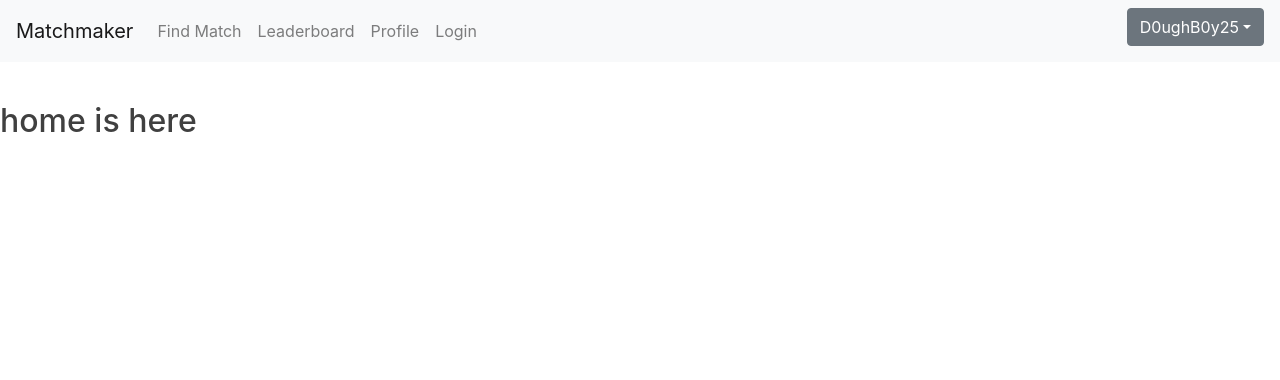
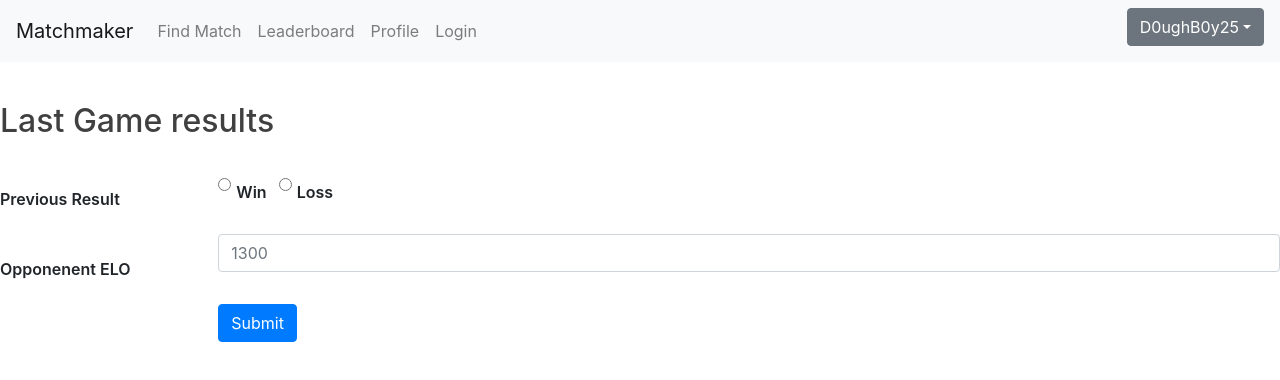
Before and after one commit to dnguyen3031/Matchmaker, a React (Create React App) app: page / in a window 1280 px wide. Shown: the top 380 px of the page. Built offline with nearby package versions, Linux system fonts and the light colour scheme.

Commit message:
Form Framework

```diff
--- a/src/components/pages/Home.js
+++ b/src/components/pages/Home.js
@@ -1,10 +1,55 @@
 import React from 'react';
 import CustomNavbar from '../../CustomNavbar';
+import Button from 'react-bootstrap/Button'
+import Row from 'react-bootstrap/Row'
+import Col from 'react-bootstrap/Col'
+import Form from 'react-bootstrap/Form'
 
 function Home() {
    return <div>
       <CustomNavbar />
-      <h2>home is here</h2>
+      <h2>Last Game results</h2>
+      <Form>
+
+      <fieldset>
+            <Form.Group as={Row}>
+               <Form.Label as="score" column sm={2}>
+               Previous Result
+               </Form.Label>
+               <Col sm={10}>
+               <Form.Check
+                  inline
+                  type="radio"
+                  label="Win"
+                  name="formHorizontalRadios"
+                  id="formHorizontalRadios1"
+               />
+               <Form.Check
+                  inline
+                  type="radio"
+                  label="Loss"
+                  name="formHorizontalRadios"
+                  id="formHorizontalRadios2"
+               />
+               </Col>
+            </Form.Group>
+         </fieldset>
+         <Form.Group as={Row} controlId="OpponentELO">
+            <Form.Label column sm={2}>
+               Opponenent ELO
+            </Form.Label>
+            <Col sm={10}>
+               <Form.Control type="ELO" placeholder="1300" />
+            </Col>
+         </Form.Group>
+
+
+         <Form.Group as={Row}>
+            <Col sm={{ span: 10, offset: 2 }}>
+               <Button type="submit">Submit</Button>
+            </Col>
+         </Form.Group>
+      </Form>
    </div>;
  }
 
```
